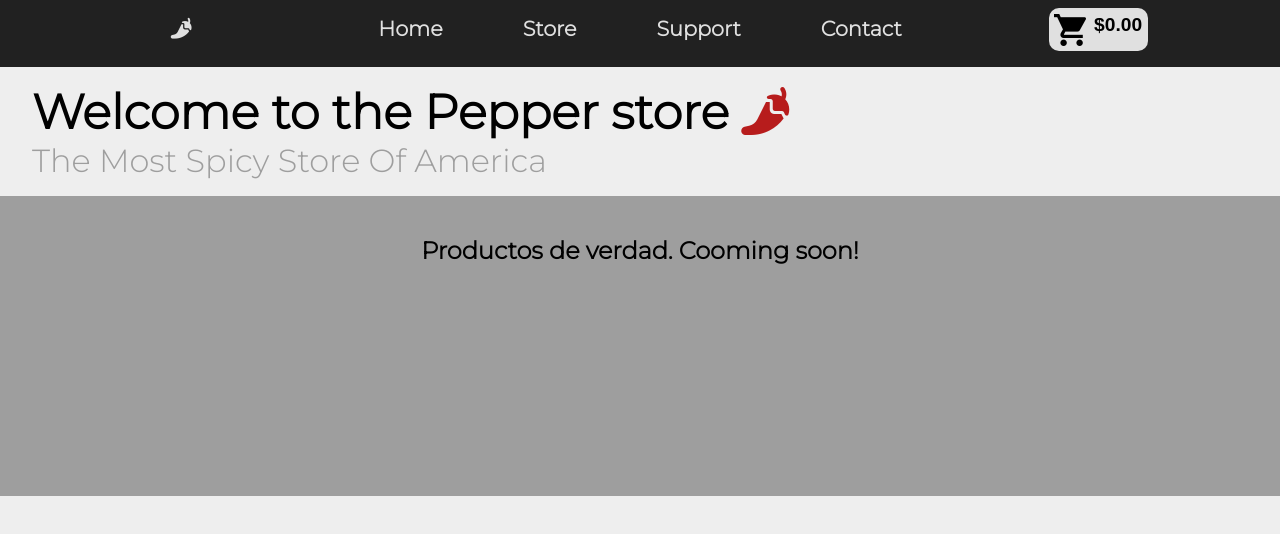
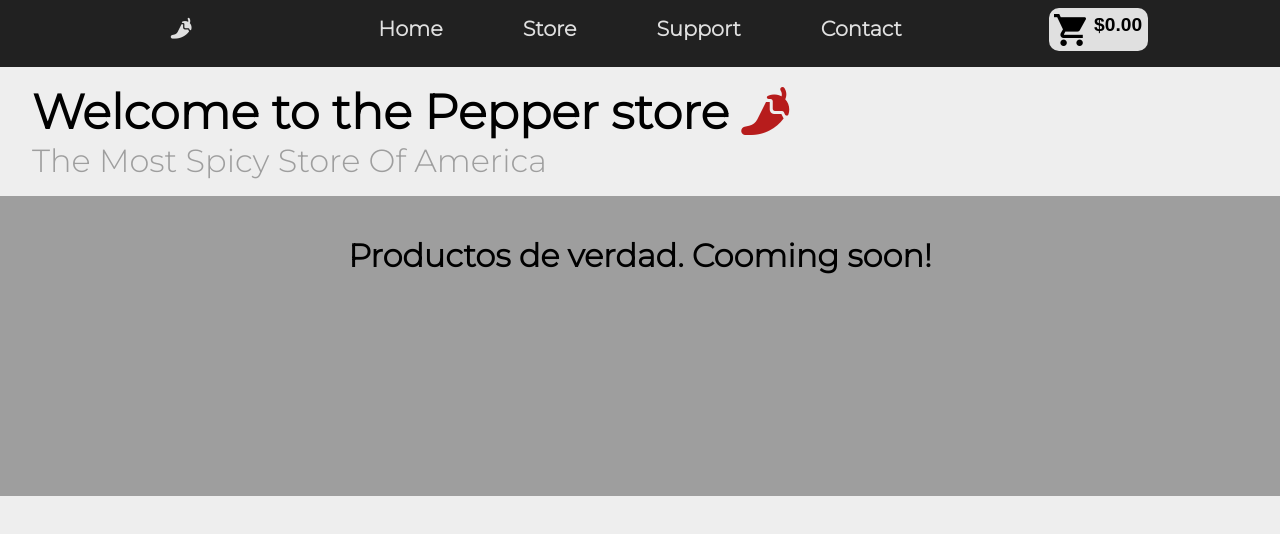
Before and after one commit to Fevillagra/ecommercereact, a React app: page / in a window 1280 px wide. Shown: the top 534 px of the page. Built offline with nearby package versions, Linux system fonts and the light colour scheme; a web font is replaced by a local one.

Commit message:
props agregada/quitada

```diff
--- a/src/App.js
+++ b/src/App.js
@@ -8,8 +8,8 @@ function App() {
   return (
     <div>
       <Navbar />
-      <Welcome name="Pepper"/>
-      <ItemListContainer />
+      <Welcome/>
+      <ItemListContainer greeting="Productos de verdad. Cooming soon!"/>
     </div>
   );
 }
--- a/src/components/ItemListContainer/ItemListContainer.css
+++ b/src/components/ItemListContainer/ItemListContainer.css
@@ -6,3 +6,7 @@
     background-color: #9E9E9E;
     padding: 2.5rem 2rem 1rem;
 }
+
+.cuerpo h2 {
+    font-size: 2rem;
+}
--- a/src/components/ItemListContainer/ItemListContainer.js
+++ b/src/components/ItemListContainer/ItemListContainer.js
@@ -1,9 +1,9 @@
 import './ItemListContainer.css'
 
-function ItemListContainer () {
+function ItemListContainer (props) {
     return (
         <section className="cuerpo">
-            <h2>Productos de verdad. Cooming soon!</h2>
+            <h2>{props.greeting}</h2>
         </section>
     );
 }
--- a/src/components/Welcome/Welcome.js
+++ b/src/components/Welcome/Welcome.js
@@ -1,9 +1,9 @@
 import './Welcome.css'
 
-function Welcome({ name }) {
+function Welcome() {
     return(
         <div className="welcome-container">
-            <h1 className="welcome-container__title">Welcome to the {name} store <i class="fa-solid fa-pepper-hot"></i></h1>
+            <h1 className="welcome-container__title">Welcome to the Pepper store <i class="fa-solid fa-pepper-hot"></i></h1>
             <p className="welcome-container__description">The Most Spicy Store Of America</p>
         </div>
     );
```
